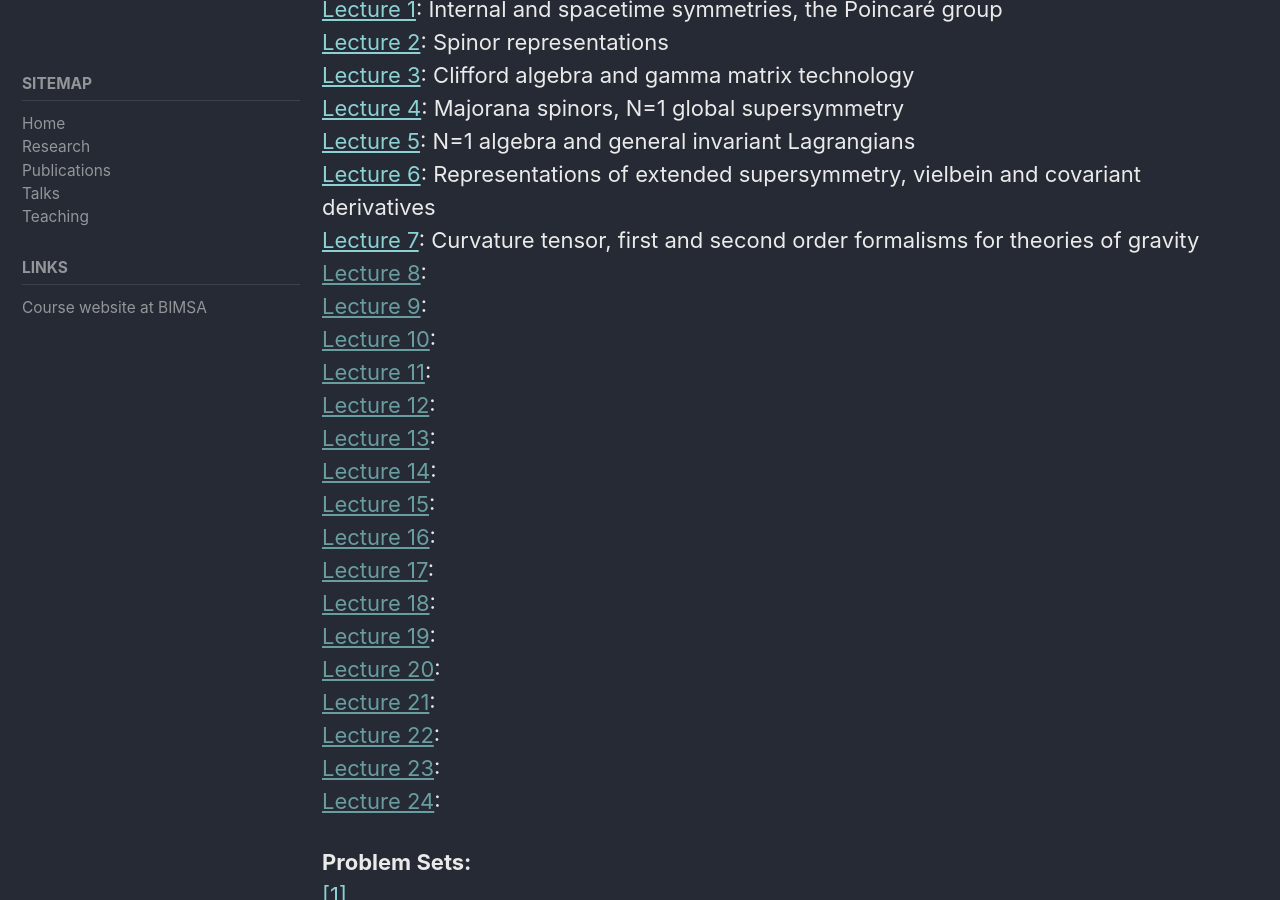
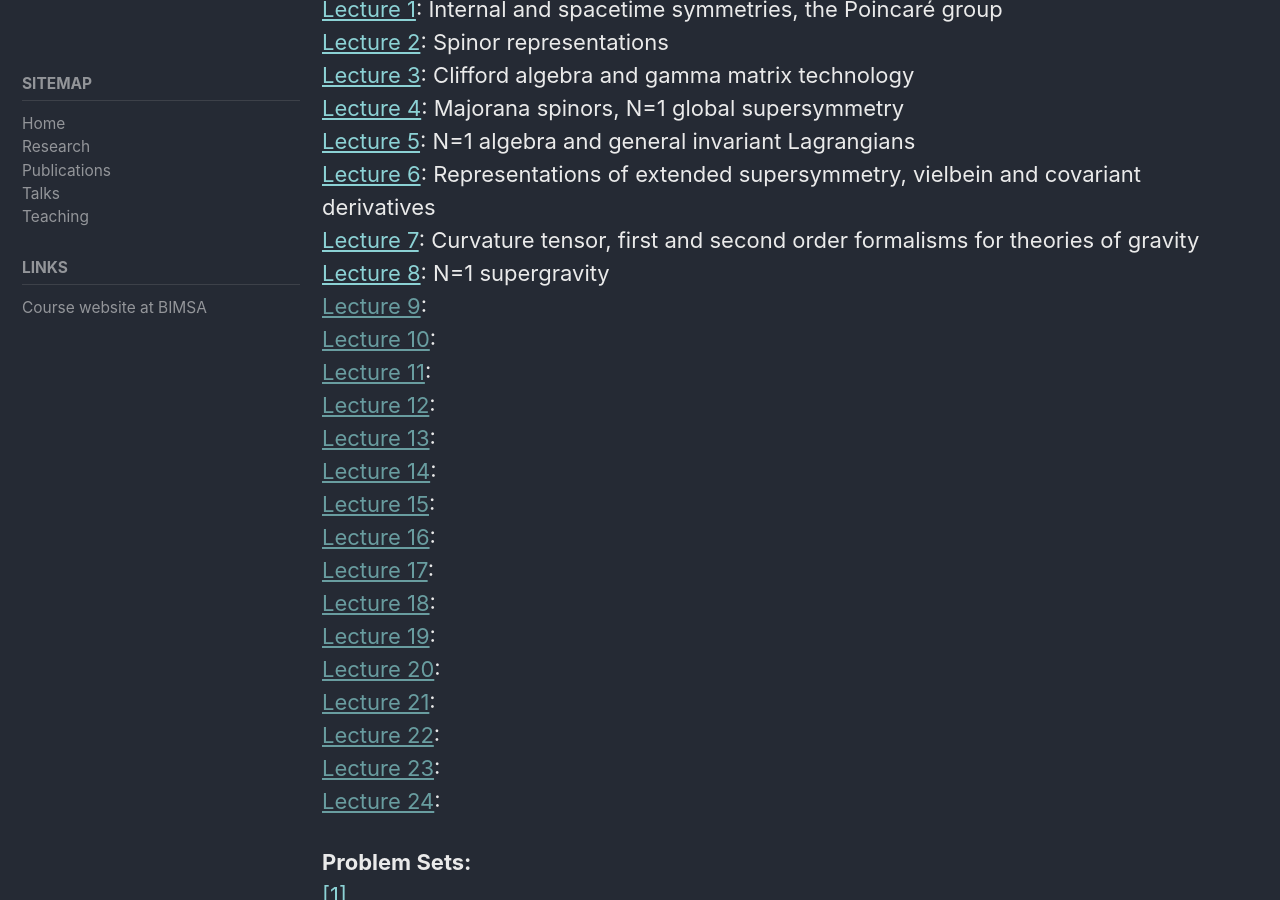
Before and after one commit to ipapadimitriou/ipapadimitriou.github.io, a Jekyll site: the page built from _pages/2022.md, in a window 1280 px wide and 900 px high, scrolled down 794 px. Built offline with Jekyll 4.4.1, drawn with Linux system fonts in a browser that asks for light colours; cached includes are drawn as plain includes.

Commit message:
uploaded lecture 8 of supergravity course

```diff
--- a/_pages/2022.md
+++ b/_pages/2022.md
@@ -53,7 +53,7 @@ General Relativity or basic differential geometry, basic background in supersymm
 [Lecture 5](./attachments/teaching/Introduction to Supergravity 2022/lecture notes/Introduction to Supergravity - Lecture 5.pdf): N=1 algebra and general invariant Lagrangians<br>
 [Lecture 6](./attachments/teaching/Introduction to Supergravity 2022/lecture notes/Introduction to Supergravity - Lecture 6.pdf): Representations of extended supersymmetry, vielbein and covariant derivatives<br>
 [Lecture 7](./attachments/teaching/Introduction to Supergravity 2022/lecture notes/Introduction to Supergravity - Lecture 7.pdf): Curvature tensor, first and second order formalisms for theories of gravity<br>
-[Lecture 8](): <br>
+[Lecture 8](./attachments/teaching/Introduction to Supergravity 2022/lecture notes/Introduction to Supergravity - Lecture 8.pdf): N=1 supergravity<br>
 [Lecture 9]():  <br>
 [Lecture 10](): <br>
 [Lecture 11](): <br>
```
Also changed, not shown: 1 other file.
